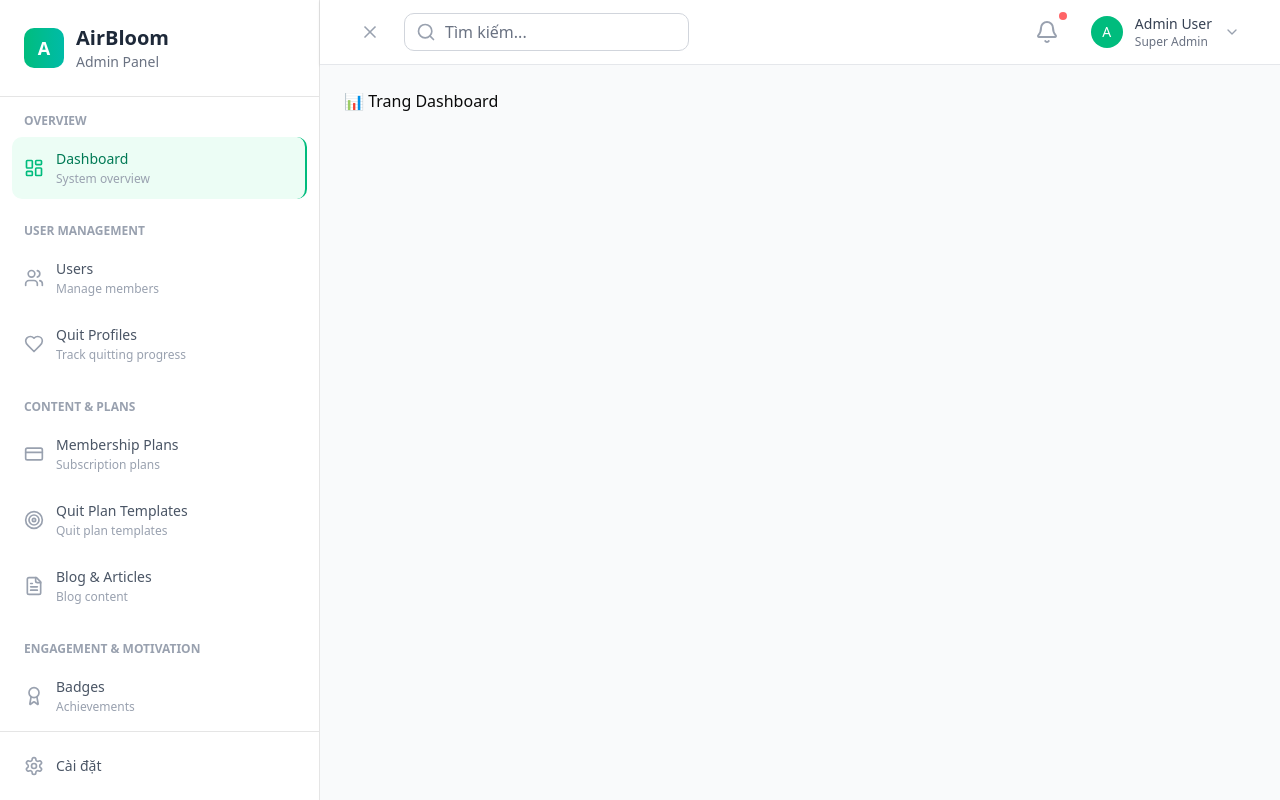
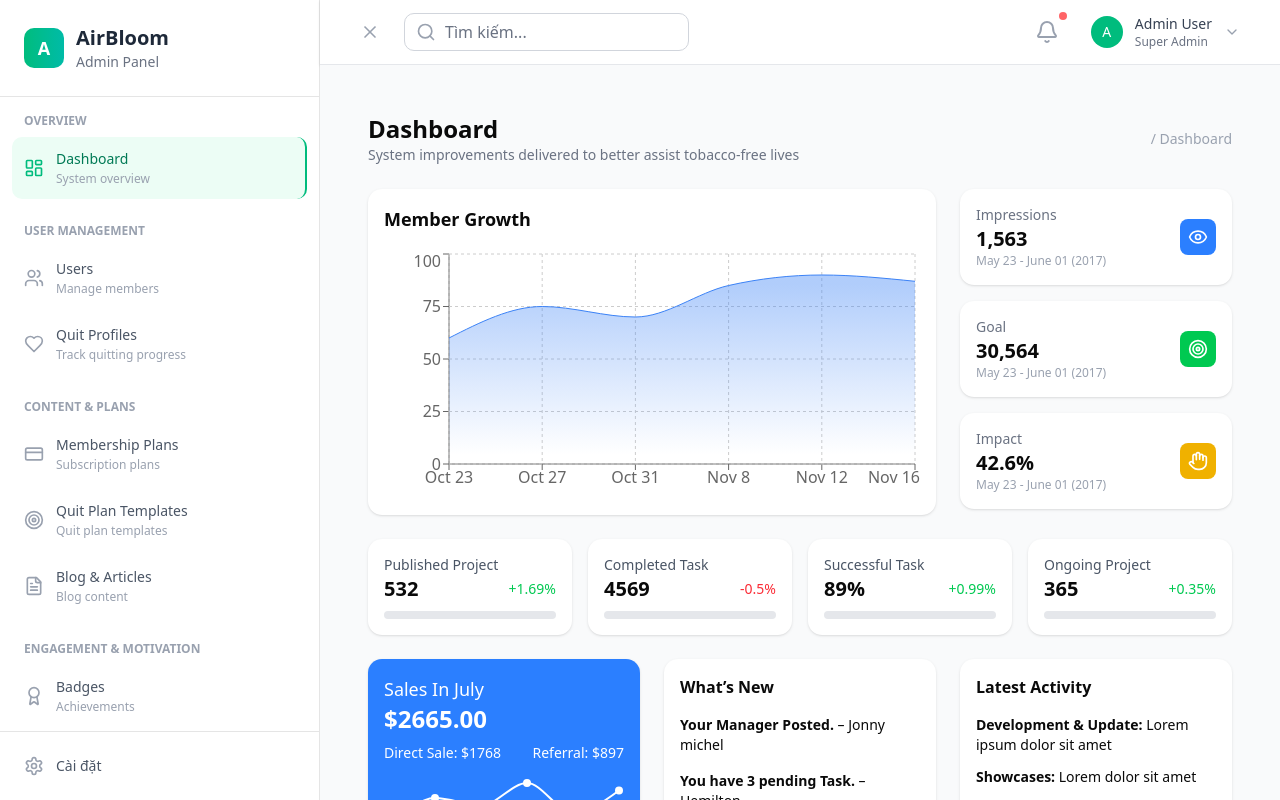
Before and after one commit to swp391-group7/smoking-cessation-support-platform-frontend, a React (Vite) app: page /admin/dashboard in a window 1280 px wide. Built offline with nearby package versions, Linux system fonts and the light colour scheme; no server answers.

Commit message:
Update Dashboard.tsx

```diff
--- a/src/pages/admin/Dashboard.tsx
+++ b/src/pages/admin/Dashboard.tsx
@@ -1,6 +1,177 @@
 // src/pages/admin/Dashboard.tsx
+import { Eye, Target, Hand } from "lucide-react";
+import { ResponsiveContainer, AreaChart, Area, XAxis, YAxis, Tooltip, CartesianGrid, LineChart, Line, BarChart, Bar } from "recharts";
+
+const dealsData = [
+  { date: "Oct 23", value: 60 },
+  { date: "Oct 27", value: 75 },
+  { date: "Oct 31", value: 70 },
+  { date: "Nov 8", value: 85 },
+  { date: "Nov 12", value: 90 },
+  { date: "Nov 16", value: 87 },
+];
+
+const salesData = [
+  { name: "1", value: 200 },
+  { name: "2", value: 400 },
+  { name: "3", value: 350 },
+  { name: "4", value: 500 },
+  { name: "5", value: 300 },
+  { name: "6", value: 450 },
+];
+
 const Dashboard = () => {
-  return <div>📊 Trang Dashboard</div>;
+  return (
+    <div className="p-6 bg-gray-50 space-y-6">
+      {/* Header */}
+      <div className="flex justify-between items-center">
+        <div>
+          <h2 className="text-2xl font-bold">Dashboard</h2>
+          <p className="text-sm text-gray-500">System improvements delivered to better assist tobacco-free lives</p>
+        </div>
+        <p className="text-sm text-gray-400">/ Dashboard</p>
+      </div>
+
+      {/* Member Growth + Stats */}
+      <div className="grid grid-cols-1 lg:grid-cols-3 gap-6">
+        <div className="lg:col-span-2 bg-white p-4 rounded-xl shadow">
+          <h3 className="text-lg font-semibold mb-4">Member Growth</h3>
+          <ResponsiveContainer width="100%" height={250}>
+            <AreaChart data={dealsData}>
+              <defs>
+                <linearGradient id="colorUv" x1="0" y1="0" x2="0" y2="1">
+                  <stop offset="5%" stopColor="#3b82f6" stopOpacity={0.4} />
+                  <stop offset="95%" stopColor="#3b82f6" stopOpacity={0} />
+                </linearGradient>
+              </defs>
+              <XAxis dataKey="date" />
+              <YAxis />
+              <CartesianGrid strokeDasharray="3 3" />
+              <Tooltip />
+              <Area type="monotone" dataKey="value" stroke="#3b82f6" fillOpacity={1} fill="url(#colorUv)" />
+            </AreaChart>
+          </ResponsiveContainer>
+        </div>
+
+        <div className="space-y-4">
+          {[{
+            title: "Impressions", value: "1,563", icon: Eye, color: "bg-blue-500"
+          }, {
+            title: "Goal", value: "30,564", icon: Target, color: "bg-green-500"
+          }, {
+            title: "Impact", value: "42.6%", icon: Hand, color: "bg-yellow-500"
+          }].map(({ title, value, icon: Icon, color }, i) => (
+            <div key={i} className="bg-white p-4 rounded-xl shadow flex items-center justify-between">
+              <div>
+                <h4 className="text-sm text-gray-500">{title}</h4>
+                <p className="text-xl font-bold">{value}</p>
+                <p className="text-xs text-gray-400">May 23 - June 01 (2017)</p>
+              </div>
+              <div className={`p-2 rounded-md text-white ${color}`}>
+                <Icon size={20} />
+              </div>
+            </div>
+          ))}
+        </div>
+      </div>
+
+      {/* Progress Cards */}
+      <div className="grid grid-cols-1 md:grid-cols-2 lg:grid-cols-4 gap-4">
+        {[
+          { label: "Published Project", value: 532, change: "+1.69%", color: "text-green-500" },
+          { label: "Completed Task", value: 4569, change: "-0.5%", color: "text-red-500" },
+          { label: "Successful Task", value: "89%", change: "+0.99%", color: "text-green-500" },
+          { label: "Ongoing Project", value: 365, change: "+0.35%", color: "text-green-500" },
+        ].map(({ label, value, change, color }, i) => (
+          <div key={i} className="bg-white p-4 rounded-xl shadow">
+            <h4 className="text-sm text-gray-600">{label}</h4>
+            <div className="flex justify-between items-center">
+              <p className="text-xl font-semibold">{value}</p>
+              <span className={`text-sm font-medium ${color}`}>{change}</span>
+            </div>
+            <div className="h-2 mt-2 bg-gray-200 rounded-full overflow-hidden">
+              <div className={`h-full ${color} bg-opacity-30`} style={{ width: "60%" }}></div>
+            </div>
+          </div>
+        ))}
+      </div>
+
+      {/* Sales Overview + Timeline */}
+      <div className="grid grid-cols-1 lg:grid-cols-3 gap-6">
+        {/* Sales */}
+        <div className="bg-blue-500 text-white rounded-xl p-4 shadow">
+          <h4 className="text-lg">Sales In July</h4>
+          <p className="text-2xl font-bold">$2665.00</p>
+          <div className="flex justify-between text-sm mt-2">
+            <span>Direct Sale: $1768</span>
+            <span>Referral: $897</span>
+          </div>
+          <ResponsiveContainer width="100%" height={100}>
+            <LineChart data={salesData}>
+              <Line type="monotone" dataKey="value" stroke="#fff" strokeWidth={2} />
+            </LineChart>
+          </ResponsiveContainer>
+        </div>
+
+        {/* What's New */}
+        <div className="bg-white p-4 rounded-xl shadow">
+          <h4 className="font-semibold mb-4">What’s New</h4>
+          <ul className="space-y-4 text-sm">
+            <li><strong>Your Manager Posted.</strong> – Jonny michel</li>
+            <li><strong>You have 3 pending Task.</strong> – Hemilton</li>
+            <li><strong>New Order Received.</strong> – Hemilton</li>
+          </ul>
+        </div>
+
+        {/* Latest Activity */}
+        <div className="bg-white p-4 rounded-xl shadow">
+          <h4 className="font-semibold mb-4">Latest Activity</h4>
+          <ul className="space-y-3 text-sm">
+            <li><strong>Development & Update:</strong> Lorem ipsum dolor sit amet</li>
+            <li><strong>Showcases:</strong> Lorem dolor sit amet</li>
+            <li><strong>Miscellaneous:</strong> Lorem sit amet</li>
+            <li><strong>Your Manager Posted.</strong> – More</li>
+          </ul>
+        </div>
+      </div>
+
+      {/* Product Table */}
+      <div className="bg-white p-6 rounded-xl shadow">
+        <h4 className="font-semibold mb-4">New Products</h4>
+        <table className="w-full text-sm text-left">
+          <thead className="text-gray-500">
+            <tr>
+              <th>Name</th>
+              <th>Product Code</th>
+              <th>Customer</th>
+              <th>Status</th>
+              <th>Rating</th>
+            </tr>
+          </thead>
+          <tbody>
+            {[
+              ["Sofa", "#PHD001", "abc@gmail.com", "Out Stock", 3],
+              ["Computer", "#PHD002", "cdc@gmail.com", "In Stock", 2],
+              ["Mobile", "#PHD003", "pqr@gmail.com", "Out Stock", 4],
+              ["Coat", "#PHD004", "bcs@gmail.com", "In Stock", 3],
+              ["Watch", "#PHD005", "cdc@gmail.com", "In Stock", 2],
+              ["Shoes", "#PHD006", "pqr@gmail.com", "Out Stock", 4],
+            ].map(([name, code, email, status, rating], i) => (
+              <tr key={i} className="border-t">
+                <td className="py-2">{name}</td>
+                <td>{code}</td>
+                <td>{email}</td>
+                <td>
+                  <span className={`px-2 py-1 rounded text-xs font-medium ${status === "In Stock" ? "bg-green-100 text-green-700" : "bg-red-100 text-red-600"}`}>{status}</span>
+                </td>
+                <td>{"★".repeat(rating as number) + "☆".repeat(5 - (rating as number))}</td>
+              </tr>
+            ))}
+          </tbody>
+        </table>
+      </div>
+    </div>
+  );
 };
 
 export default Dashboard;
```
